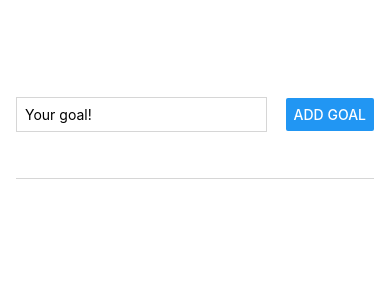
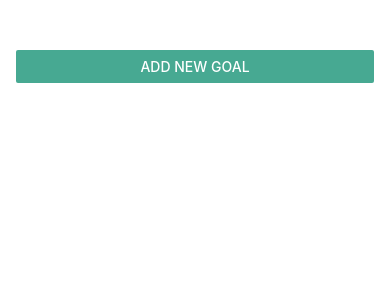
Before and after one commit to IqbalAhmadi/RNCourse, a React Native app: screen / in a window 390 px wide. Shown: the top 300 px of the page. Built offline with nearby package versions, Linux system fonts and the light colour scheme.

Commit message:
added a modal screen

```diff
--- a/App.js
+++ b/App.js
@@ -1,12 +1,17 @@
 import { useState } from 'react'
-import { StyleSheet, View, FlatList } from 'react-native'
+import { StyleSheet, View, FlatList, Button } from 'react-native'
 
 // importing components here
 import GoalItem from './components/GoalItem'
 import GoalInput from './components/GoalInput'
 
 export default function App() {
+  const [modalIsVisible, setModalIsVisible] = useState(false)
   const [courseGoals, setCourseGoals] = useState([])
+
+  function startAddGoalHandler() {
+    setModalIsVisible(true)
+  }
 
   function addGoalHandler(enteredGoalText) {
     setCourseGoals((currentCourseGoals) => [
@@ -23,7 +28,12 @@
 
   return (
     <View style={styles.appContaiber}>
-      <GoalInput onAddGoal={addGoalHandler} />
+      <Button
+        title="Add New Goal"
+        color={'#47A992'}
+        onPress={startAddGoalHandler}
+      />
+      <GoalInput visible={modalIsVisible} onAddGoal={addGoalHandler} />
       <View style={styles.goalsContainer}>
         <FlatList
           data={courseGoals}
--- a/components/GoalInput.js
+++ b/components/GoalInput.js
@@ -1,5 +1,5 @@
 import { useState } from 'react'
-import { View, TextInput, Button, StyleSheet } from 'react-native'
+import { View, TextInput, Button, StyleSheet, Modal } from 'react-native'
 function GoalInput(props) {
   const [enteredGoalText, setEnteredGoalText] = useState('')
 
@@ -13,6 +13,7 @@
   }
 
   return (
+    <Modal visible={props.visible} animationType="slide">
       <View style={styles.inputContainer}>
         <TextInput
           style={styles.textInput}
@@ -22,6 +23,7 @@
         />
         <Button title="ADD Goal" onPress={addGoalHandler} />
       </View>
+    </Modal>
   )
 }
 
```
Lines whose indentation alone changed are shown as unchanged.
